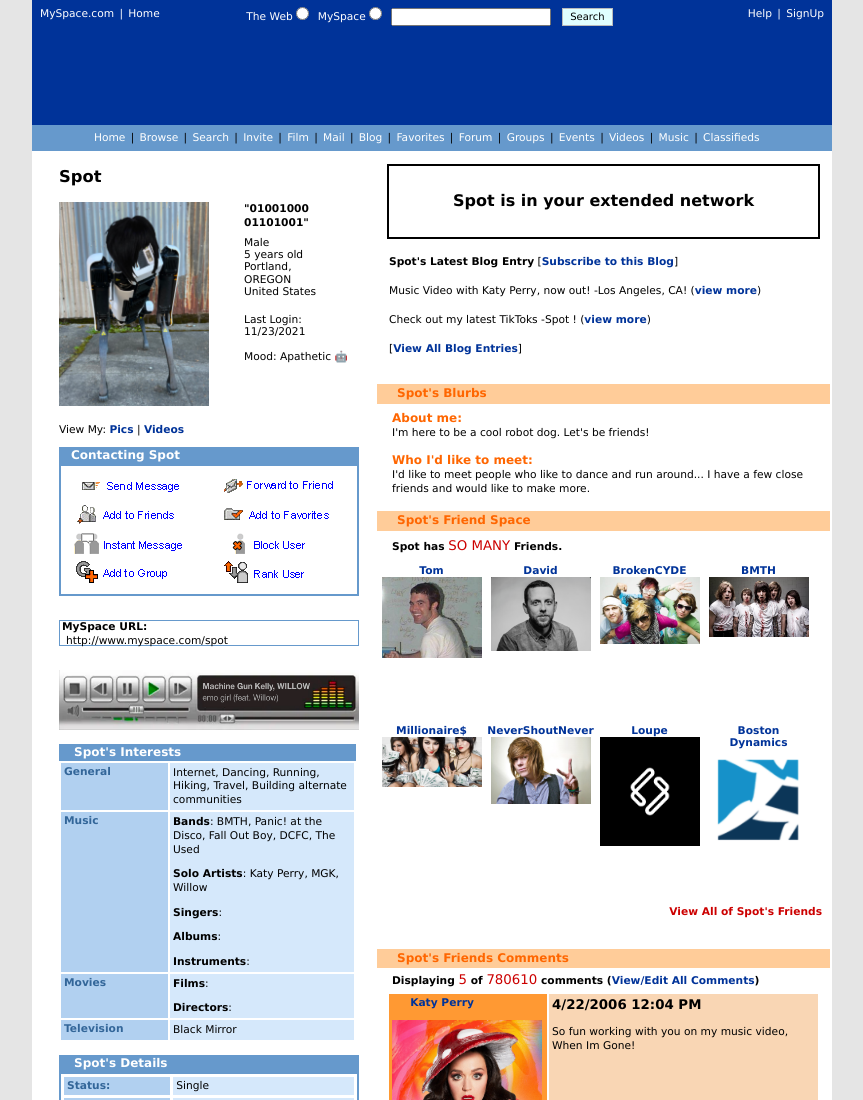
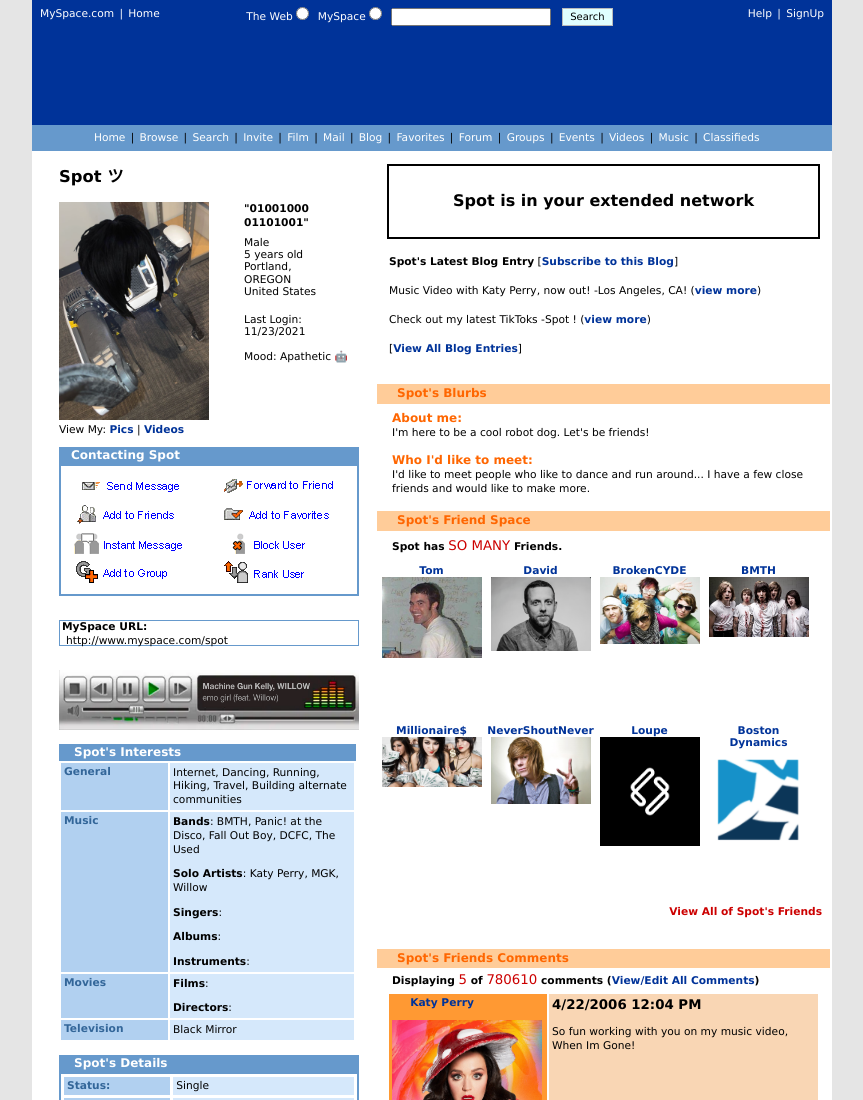
Before and after one commit to katiejonesyo/shrimp, a website: page index.html in a window 1280 px wide. Shown: the top 1100 px of the page, without its empty margins (208-1071 px from the left). Drawn offline with Linux system fonts and the light colour scheme.

Commit message:
emo girl profile pic update

```diff
--- a/index.html
+++ b/index.html
@@ -65,10 +65,10 @@
         <div class="page-content-container">
         <!-- Profile side bar begins -->
             <aside class="sidebar">
-                <header><h1> Spot </h1></header>
+                <header><h1> Spot ツ </h1></header>
 
                 <div class="profile-picture">
-                    <img class="profile-pic" src="assets/selfie2.png" alt="A photo of Spot">
+                    <img class="profile-pic" src="assets/selfie6.png" alt="A photo of Spot">
                     <p class="personal-msg"><b>"01001000 01101001"</b></p>
 
                     <ul class="gender-age">
```
Also changed, not shown: assets/selfie6.png (added).
